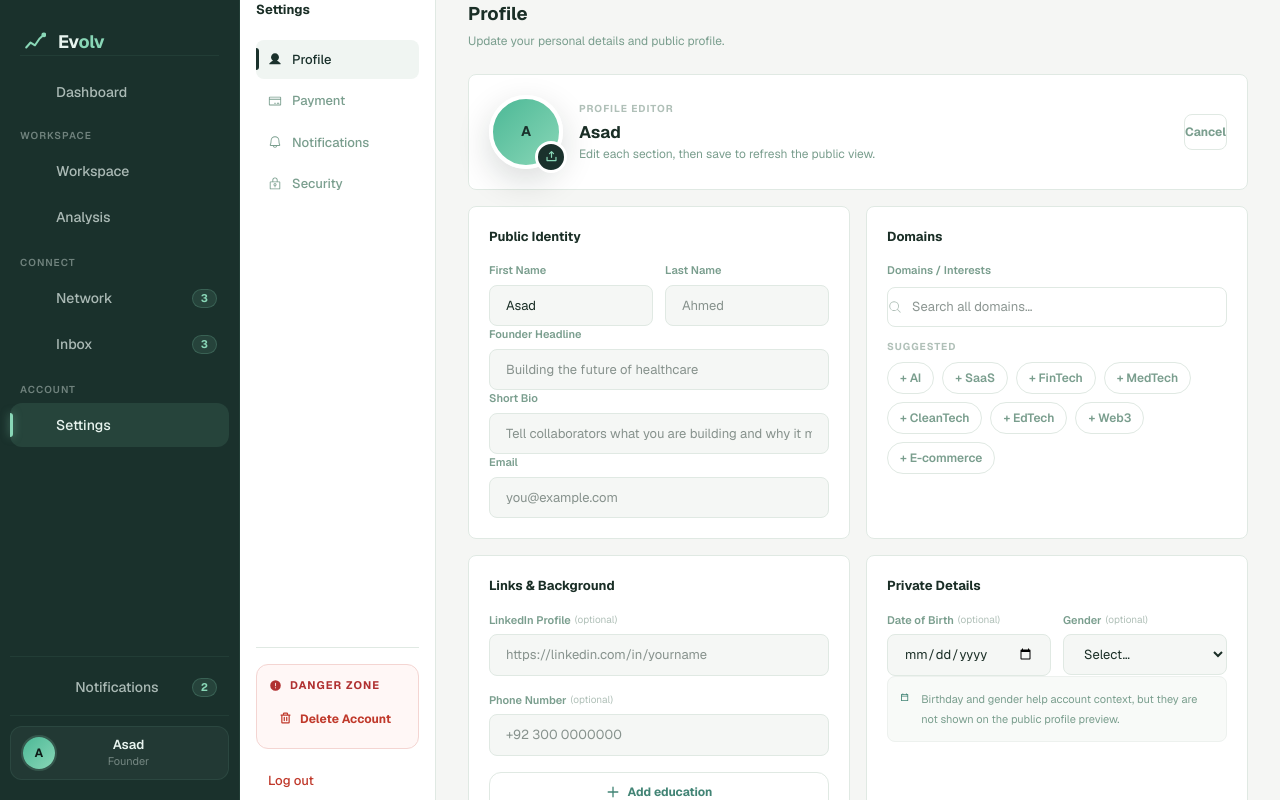
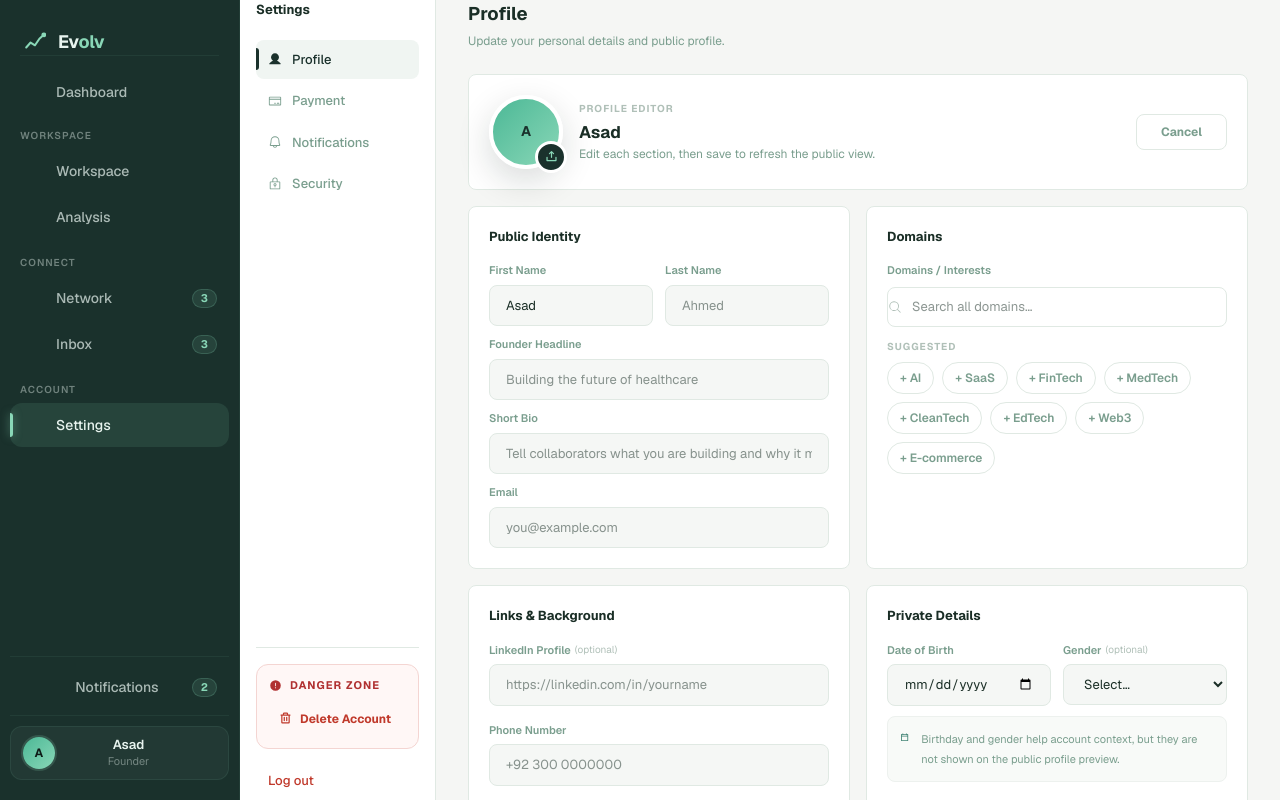
Before and after one commit to Ashhadk7/Evolv, a Next.js app in the folder frontend/: page /founder-dashboard in a window 1280 px wide. Both pictures are taken after a click on the button "Complete profile". Built offline with nearby package versions, Linux system fonts and the light colour scheme; some icons are missing.

Commit message:
Founder profile fix.

```diff
--- a/frontend/src/components/founder/SettingsTab.tsx
+++ b/frontend/src/components/founder/SettingsTab.tsx
@@ -272,7 +272,7 @@ function EducationEditor({
       {educations.map((education, index) => {
         const degreeOptions = getDegreeOptions(education.level);
         return (
-          <div key={education.id} className="rounded-xl border bg-white p-3.5" style={{ borderColor: BORDER }}>
+          <div key={education.id} className="rounded-xl border bg-white p-4" style={{ borderColor: BORDER }}>
             <div className="mb-3 flex items-center justify-between gap-3">
               <span className="inline-flex items-center gap-2 text-[12px] font-bold" style={{ color: TEXT_BODY }}>
                 <GraduationCap size={14} weight="bold" style={{ color: MID }} />
@@ -804,7 +804,7 @@ function ProfileSection({
                               className="rounded-lg px-3.5 py-2.5"
                               style={{ background: "#f8faf8", border: "1px solid #dfe9e3" }}
                             >
-                              <p className="text-[13px] font-bold leading-5" style={{ color: TEXT_BODY }}>
+                              <p className="text-[13px] p-3 font-bold leading-5" style={{ color: TEXT_BODY }}>
                                 {education}
                               </p>
                             </div>
@@ -900,7 +900,7 @@ function ProfileSection({
                 <button
                   type="button"
                   onClick={handleCancel}
-                  className="rounded-lg border bg-white px-3.5 py-2 text-[12px] font-bold transition hover:bg-[#f8faf8]"
+                  className="rounded-lg border bg-white px-3.5 py-2 p-6 text-[12px] font-bold transition hover:bg-[#f8faf8]"
                   style={{ borderColor: BORDER, color: TEXT_MUTED }}
                 >
                   Cancel
@@ -915,13 +915,13 @@ function ProfileSection({
                   <Field label="First Name" value={local.firstName} onChange={(v) => set("firstName", v)} placeholder="Sara" />
                   <Field label="Last Name" value={local.lastName} onChange={(v) => set("lastName", v)} placeholder="Ahmed" />
                 </div>
-                <div className="mt-4">
+                <div className="mt-4" style={{marginTop:10}}>
                   <Field label="Founder Headline" value={local.headline ?? ""} onChange={(v) => set("headline", v)} placeholder="Building the future of healthcare" />
                 </div>
-                <div className="mt-4">
+                <div className="mt-4" style={{marginTop:10}}>
                   <Field label="Short Bio" value={local.bio} onChange={(v) => set("bio", v)} placeholder="Tell collaborators what you are building and why it matters." />
                 </div>
-                <div className="mt-4">
+                <div className="mt-4" style={{marginTop:10}}>
                   <Field label="Email" type="email" value={local.email} onChange={(v) => set("email", v)} placeholder="you@example.com" />
                 </div>
               </section>
@@ -935,7 +935,7 @@ function ProfileSection({
                 <h4 className="mb-4 text-[13px] font-extrabold" style={{ color: TEXT_BODY }}>Links & Background</h4>
                 <div className="flex flex-col gap-4">
                   <Field label="LinkedIn Profile" value={local.linkedin} onChange={(v) => set("linkedin", v)} placeholder="https://linkedin.com/in/yourname" optional />
-                  <Field label="Phone Number" value={local.phone} onChange={(v) => set("phone", v)} placeholder="+92 300 0000000" optional />
+                  <Field label="Phone Number" value={local.phone} onChange={(v) => set("phone", v)} placeholder="+92 300 0000000" />
                   <EducationEditor educations={safeEducations} onChange={handleEducationsChange} />
                 </div>
               </section>
@@ -943,27 +943,15 @@ function ProfileSection({
               <section className="bg-white p-5" style={{ border: `1px solid ${BORDER}`, borderRadius: 8 }}>
                 <h4 className="mb-4 text-[13px] font-extrabold" style={{ color: TEXT_BODY }}>Private Details</h4>
                 <div className="grid grid-cols-2 gap-3">
-                  <Field label="Date of Birth" type="date" value={local.dob} onChange={(v) => set("dob", v)} optional />
+                  <Field label="Date of Birth" type="date" value={local.dob} onChange={(v) => set("dob", v)} />
                   <Field label="Gender" type="select" value={local.gender} onChange={(v) => set("gender", v)} optional />
                 </div>
-                <div className="mt-4 flex items-start gap-3 rounded-lg px-3 py-3" style={{ background: "#f8faf8", border: "1px solid #edf1ee" }}>
+                <div className="mt-4 flex items-start gap-3 rounded-lg px-3 py-3" style={{ background: "#f8faf8", border: "1px solid #edf1ee", marginTop: 10}}>
                   <CalendarBlank size={15} weight="bold" style={{ color: MID, marginTop: 1 }} />
                   <p className="text-[11px] leading-5" style={{ color: TEXT_MUTED }}>
                     Birthday and gender help account context, but they are not shown on the public profile preview.
                   </p>
                 </div>
-              </section>
-
-              <section className="bg-white p-5 xl:col-span-2" style={{ border: `1px solid ${BORDER}`, borderRadius: 8 }}>
-                <h4 className="mb-4 text-[13px] font-extrabold" style={{ color: TEXT_BODY }}>About</h4>
-                <Field
-                  label="Description"
-                  type="textarea"
-                  value={local.description}
-                  onChange={(v) => set("description", v)}
-                  placeholder="Tell developers and investors about your journey, traction, and what you are building."
-                  optional
-                />
               </section>
             </div>
 
@@ -974,7 +962,7 @@ function ProfileSection({
               whileTap={{ scale: 0.98 }}
               transition={{ type: "spring", stiffness: 400, damping: 24 }}
               className="mb-2 flex items-center justify-center gap-2 rounded-lg py-3 text-[13px] font-extrabold"
-              style={{ background: INK, color: MINT }}
+              style={{ background: INK, color: MINT, marginBottom: 35 }}
             >
               <Check size={15} weight="bold" />
               Save Changes
```
